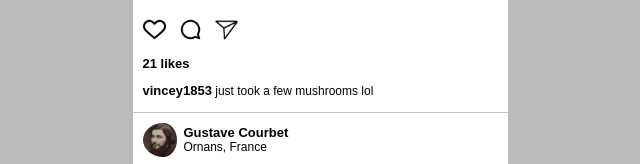
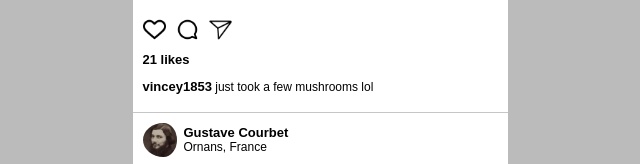
Before and after one commit to Xaffekt/scrimba-oldagram-proj, a website built with Vite: page index.html in a window 1280 px wide. Shown: the part 500-664 px from the top of the page, 320-960 px from the left. Built offline with nearby package versions, Linux system fonts and the light colour scheme.

Commit message:
icon update
changed how icons are handled to allow for color change on hover

```diff
--- a/index.css
+++ b/index.css
@@ -91,14 +91,43 @@ header img{
 }
 
 .post-icons{
+    display: flex;
     margin: 0 0 12px 0;
 }
-
-.red-hover:hover{
-    background: red;
+.post-icons .icon-img{
+    width: 23px;
+    height: 23px;
+    margin: 0 10px 0 0;
 }
 
-.post-icons img{
-    width: 23px;
-    margin: 0 10px 0 0;
+/* Icons */
+/* Unsure if there was a better way to handle changing color on hover, originally used <img> for each icon */
+.heart,
+.comment,
+.dm{
+    background-size: cover;
 }
+
+.heart{
+    background-image: url("images/icon-heart.png");
+}
+.heart:hover,
+.heart:active{
+    background-image: url("images/icon-heart-active.png");
+}
+
+.comment{
+    background-image: url("images/icon-comment.png");
+}
+.comment:hover,
+.comment:active{
+    background-image: url("images/icon-comment-active.png");
+}
+
+.dm{
+    background-image: url("images/icon-dm.png");
+}
+.dm:hover,
+.dm:active{
+    background-image: url("images/icon-dm-active.png");
+}
--- a/index.js
+++ b/index.js
@@ -63,9 +63,9 @@ function renderPost(currentPost) //adds html for the current post rendering from
         <img class="post-img" src="${currentPost.post}" alt="painted portrait of ${currentPost.name}">
         <div class="post-content">
             <div class="post-icons">
-                <img class="red-hover" src="images/icon-heart.png" alt="heart icon to like post">
-                <img class="grey-hover" src="images/icon-comment.png" alt="speach bubble to comment on post">
-                <img class="grey-hover" src="images/icon-dm.png" alt="paper plane icon to dm">
+                <div class="icon-img heart" title="heart icon"></div>
+                <div class="icon-img comment" title="comment icon"></div>
+                <div class="icon-img dm" title="direct message icon"></div>
             </div>
             <h3 class="bold-text">${currentPost.likes} likes</h3>
             <span class="bold-text">${currentPost.username}</span>
```
